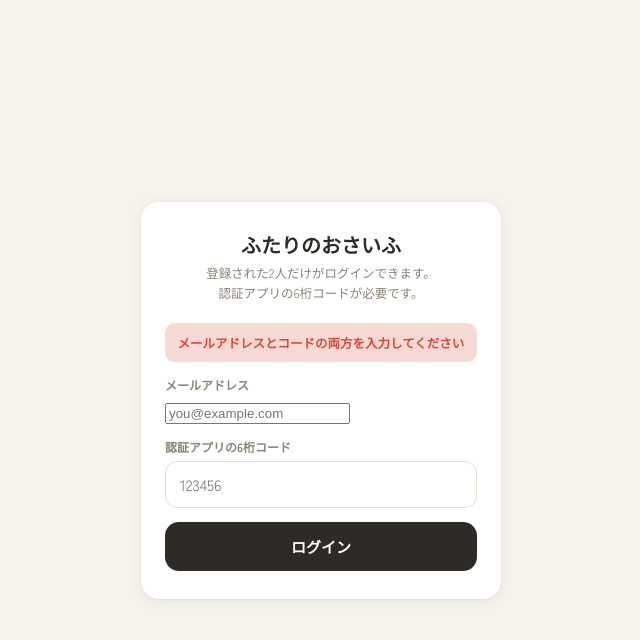
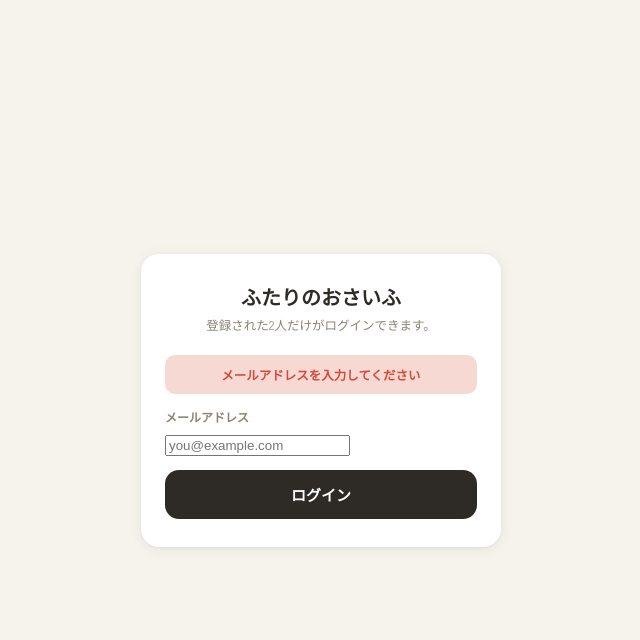
Before and after one commit to yyabuki24/futari-osaifu, a website: page futari-osaifu-with-auth/netlify-project/index.html in a window 1280 px wide. Both pictures are taken after a click on the button "ログイン". Shown: the whole page, without its empty margins (319-959 px from the left). Drawn offline with Linux system fonts and the light colour scheme; a web font is replaced by a local one.

Commit message:
Add files via upload

```diff
--- a/futari-osaifu-with-auth/netlify-project/index.html
+++ b/futari-osaifu-with-auth/netlify-project/index.html
@@ -1240,35 +1240,30 @@
     gate.innerHTML = `
       <div class="login-card">
         <div class="login-title display">ふたりのおさいふ</div>
-        <div class="login-sub">登録された2人だけがログインできます。<br>認証アプリの6桁コードが必要です。</div>
+        <div class="login-sub">登録された2人だけがログインできます。</div>
         ${errorMsg ? '<div class="login-error">' + escapeHtml(errorMsg) + '</div>' : ''}
         <div class="field">
           <label>メールアドレス</label>
           <input type="email" id="loginEmail" placeholder="you@example.com" autocomplete="email">
         </div>
-        <div class="field">
-          <label>認証アプリの6桁コード</label>
-          <input type="text" id="loginCode" inputmode="numeric" maxlength="6" placeholder="123456" autocomplete="one-time-code">
-        </div>
         <button class="btn btn-primary" id="loginSubmitBtn" style="width:100%;">ログイン</button>
       </div>
     `;
     document.getElementById('loginSubmitBtn').onclick = handleLoginSubmit;
-    document.getElementById('loginCode').addEventListener('keydown', (e) => { if(e.key === 'Enter') handleLoginSubmit(); });
+    document.getElementById('loginEmail').addEventListener('keydown', (e) => { if(e.key === 'Enter') handleLoginSubmit(); });
     gate.classList.add('show');
   }
 
   async function handleLoginSubmit(){
     const email = document.getElementById('loginEmail').value.trim().toLowerCase();
-    const code = document.getElementById('loginCode').value.trim();
     const btn = document.getElementById('loginSubmitBtn');
-    if(!email || !code){ showLoginGate('メールアドレスとコードの両方を入力してください'); return; }
+    if(!email){ showLoginGate('メールアドレスを入力してください'); return; }
     btn.disabled = true; btn.textContent = '確認中…';
     try{
       const res = await fetch('/api/auth', {
         method: 'POST',
         headers: { 'Content-Type': 'application/json' },
-        body: JSON.stringify({ email, code })
+        body: JSON.stringify({ email })
       });
       const data = await res.json();
       if(res.ok && data.token){
```
